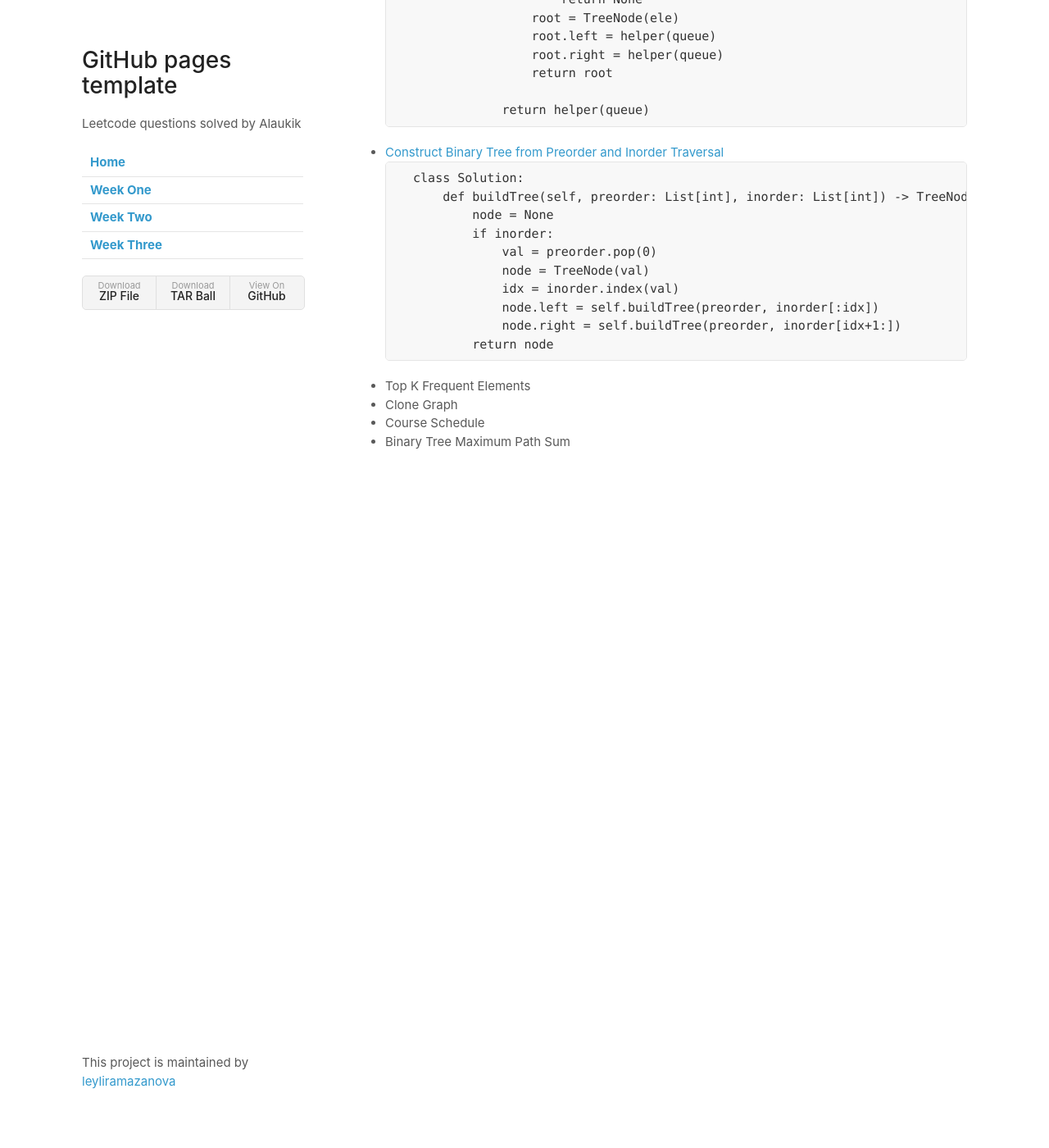
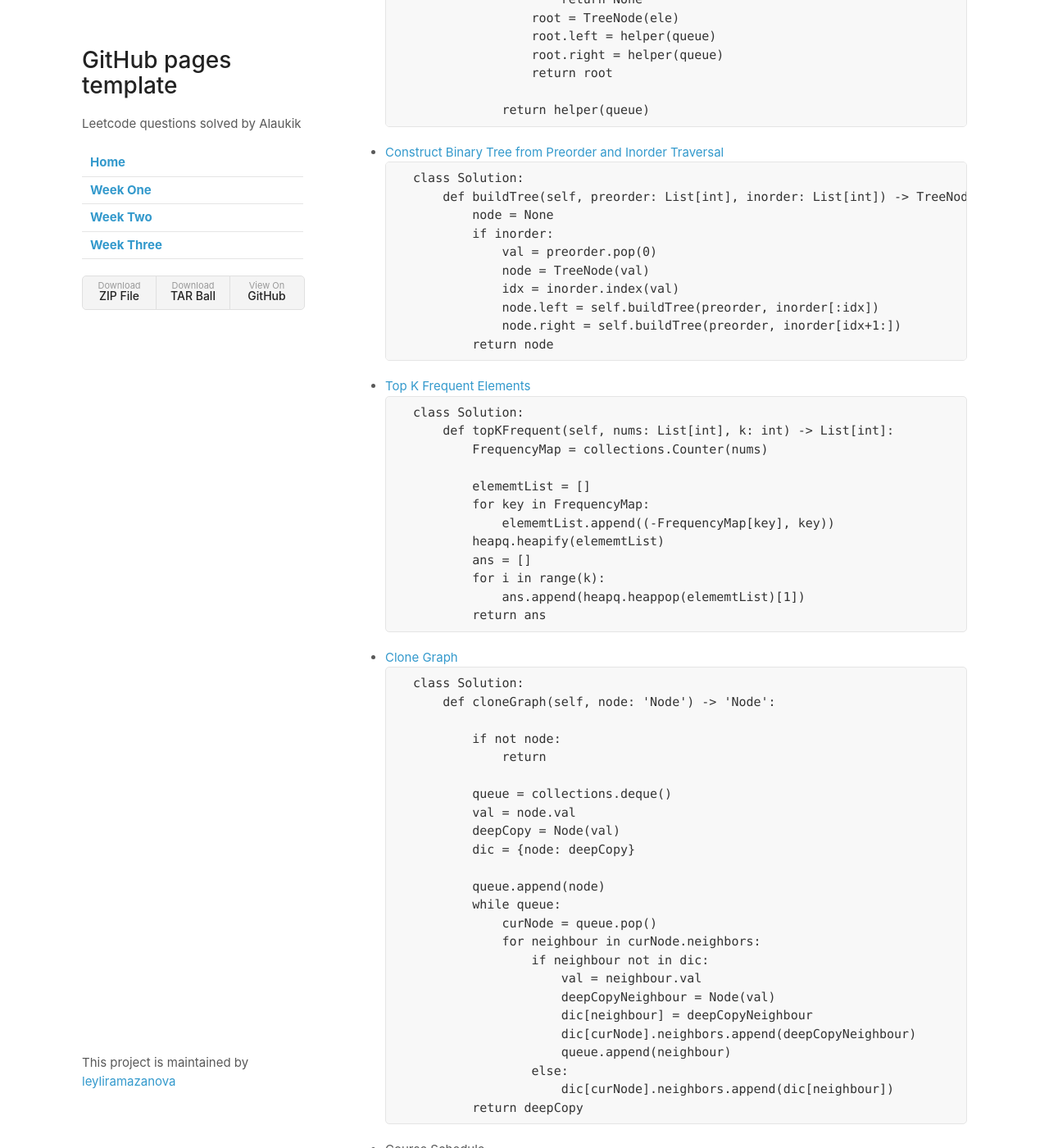
Before and after one commit to leyliramazanova/Five-Weeks-of-Leet-Code, a Jekyll site: the page built from weekThree.md, in a window 1280 px wide and 1400 px high, scrolled down 3001 px. Shown: the whole window at 82% size. Built offline with Jekyll 4.4.1, drawn with Linux system fonts in a browser that asks for light colours; our own code applies the rules of GitHub Pages for plain Markdown files; before the commit the page ends 3621 px from its top, so only the background shows below that.

Commit message:
local chanfes

````diff
--- a/weekThree.md
+++ b/weekThree.md
@@ -158,7 +158,47 @@ is quite rare and usually not necessary.</p>
                 node.right = self.buildTree(preorder, inorder[idx+1:])
             return node
     ```
-- Top K Frequent Elements
-- Clone Graph
+- [Top K Frequent Elements]()
+    ```python
+    class Solution:
+        def topKFrequent(self, nums: List[int], k: int) -> List[int]:
+            FrequencyMap = collections.Counter(nums)
+
+            elememtList = []
+            for key in FrequencyMap:
+                elememtList.append((-FrequencyMap[key], key))
+            heapq.heapify(elememtList)
+            ans = []
+            for i in range(k):
+                ans.append(heapq.heappop(elememtList)[1])
+            return ans
+    ```
+- [Clone Graph](https://leetcode.com/problems/clone-graph/submissions/)
+    ```python
+    class Solution:
+        def cloneGraph(self, node: 'Node') -> 'Node':
+
+            if not node:
+                return
+
+            queue = collections.deque()
+            val = node.val
+            deepCopy = Node(val)
+            dic = {node: deepCopy}
+
+            queue.append(node)
+            while queue:
+                curNode = queue.pop()
+                for neighbour in curNode.neighbors:
+                    if neighbour not in dic:
+                        val = neighbour.val
+                        deepCopyNeighbour = Node(val)
+                        dic[neighbour] = deepCopyNeighbour
+                        dic[curNode].neighbors.append(deepCopyNeighbour)
+                        queue.append(neighbour)
+                    else:
+                        dic[curNode].neighbors.append(dic[neighbour])
+            return deepCopy
+    ```
 - Course Schedule
 - Binary Tree Maximum Path Sum
````
